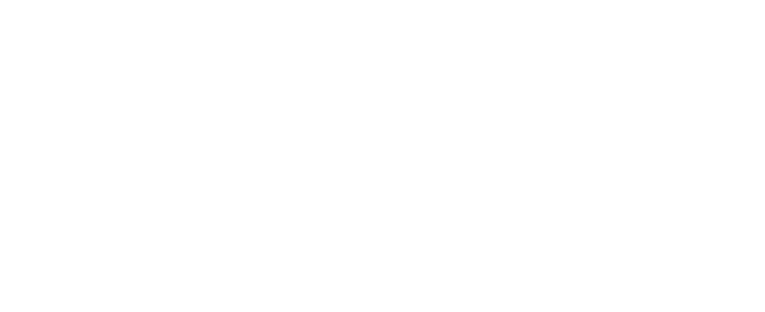
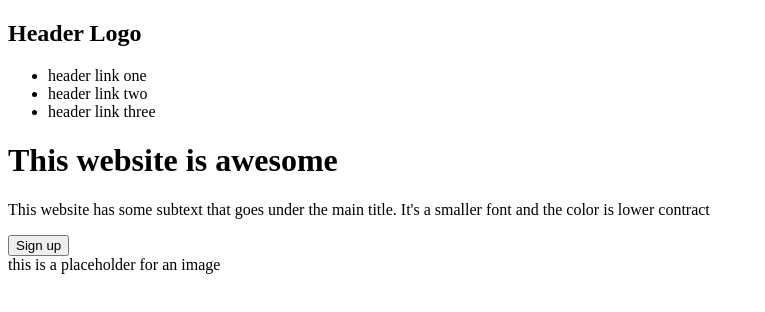
Before and after one commit to SaulWD/landing-page, a plain HTML site: page index.html in a window 1280 px wide. Shown: the whole page, without its empty margins (0-765 px from the left). Drawn offline with Linux system fonts and the light colour scheme.

Commit message:
Add header in index.html

```diff
--- a/index.html
+++ b/index.html
@@ -6,7 +6,25 @@
         <link rel="stylesheet" href="style.css">
     </head>
     <body>
+        <header>
+            <div class="header-top">
+                <h2 class="header-logo">Header Logo</h2>
+                <ul class="navbar">
+                    <li>header link one</li>
+                    <li>header link two</li>
+                    <li>header link three</li>
+                </ul>
+            </div>
 
+            <div class="header-bottom">
+                <div class="description">
+                    <h1>This website is awesome</h1>
+                    <p>This website has some subtext that goes under the main title. It's a smaller font and the color is lower contract</p>
+                    <button>Sign up</button>
+                </div>
+                <div class="image-placeholder">this is a placeholder for an image</div>
+            </div>
+        </header>
 
     </body>
 </html>
```
